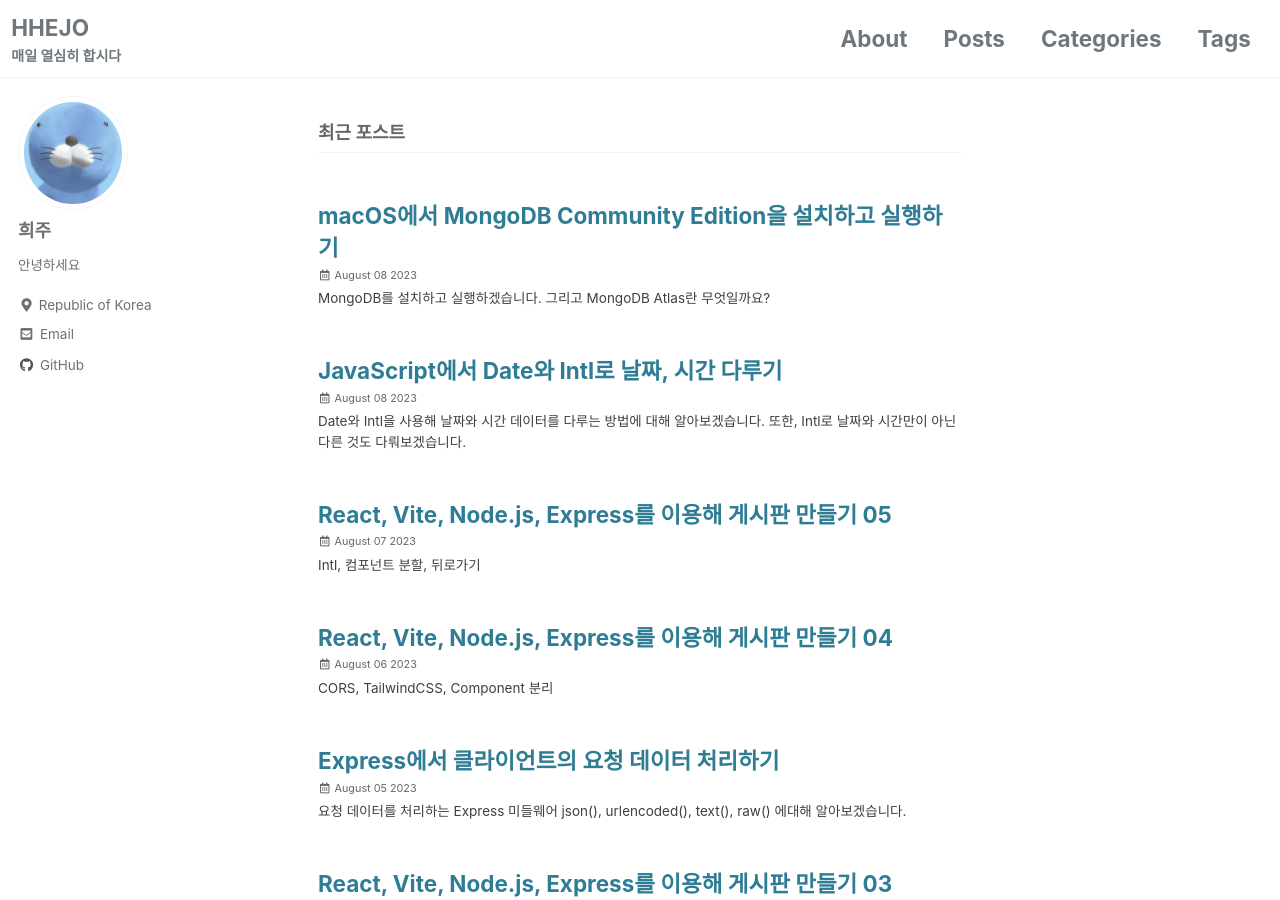
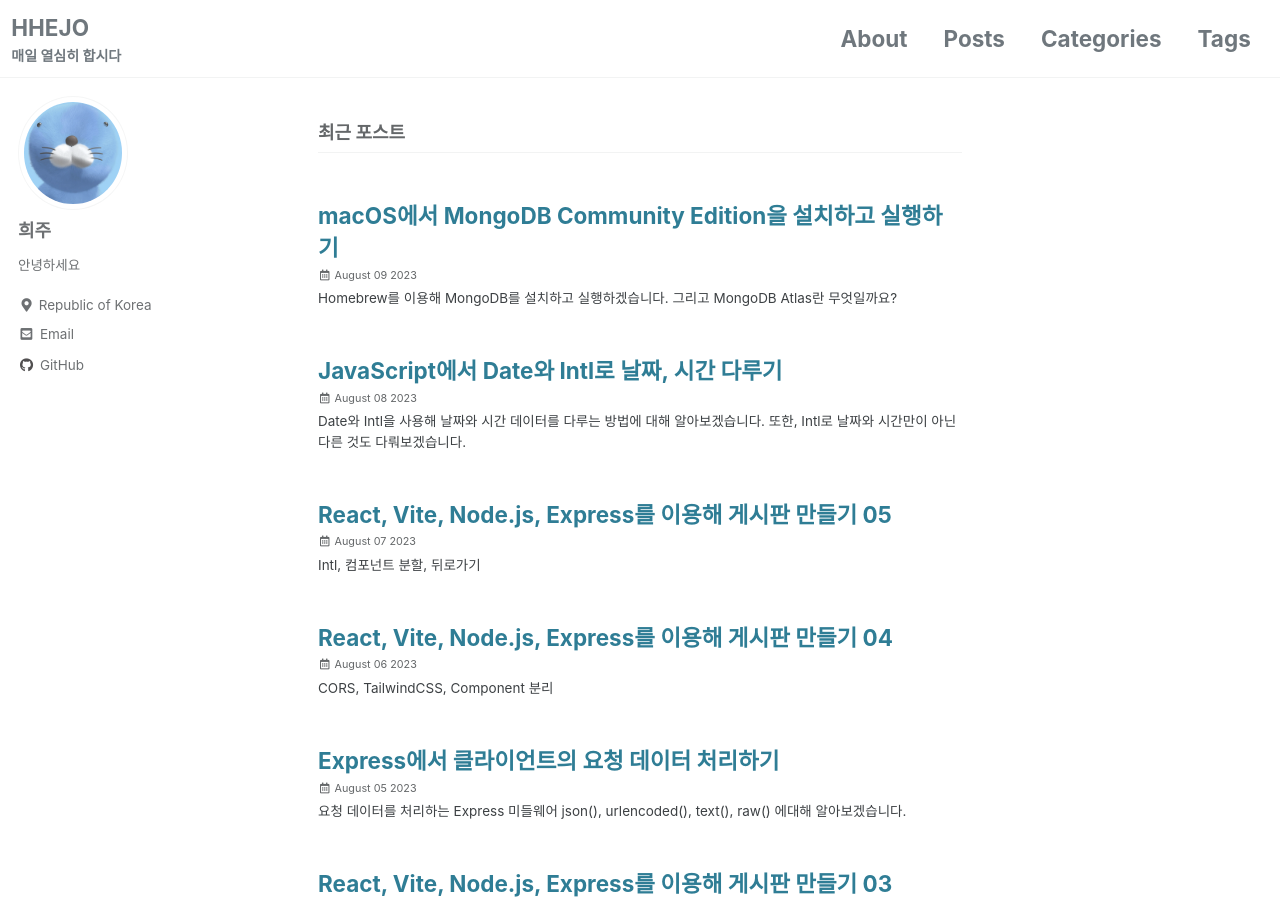
Before and after one commit to hhejo/hhejo-github-io-backup, a Jekyll site: the page built from index.html, in a window 1280 px wide and 900 px high. Built offline with Jekyll 4.4.1, drawn with Linux system fonts in a browser that asks for light colours; cached includes are drawn as plain includes; the list of posts is cut into pages by our own code.

Commit message:
macOS에서 MongoDB Community Edition을 설치하고 실행하기

```diff
--- a/_posts/mongodb/2023-08-08-mongodb-mac.md
+++ b/_posts/mongodb/2023-08-08-mongodb-mac.md
@@ -1,12 +1,12 @@
 ---
 title: "macOS에서 MongoDB Community Edition을 설치하고 실행하기"
-date: 2023-08-08
-last_modified_at: 2023-08-08
-excerpt: "MongoDB를 설치하고 실행하겠습니다. 그리고 MongoDB Atlas란 무엇일까요?"
+date: 2023-08-09
+last_modified_at: 2023-08-09
+excerpt: "Homebrew를 이용해 MongoDB를 설치하고 실행하겠습니다. 그리고 MongoDB Atlas란 무엇일까요?"
 categories:
   - MongoDB
 tags:
-  - [mongodb, mongosh, brew]
+  - [mongodb, mongosh, homebrew]
 ---
 
 ---
```
